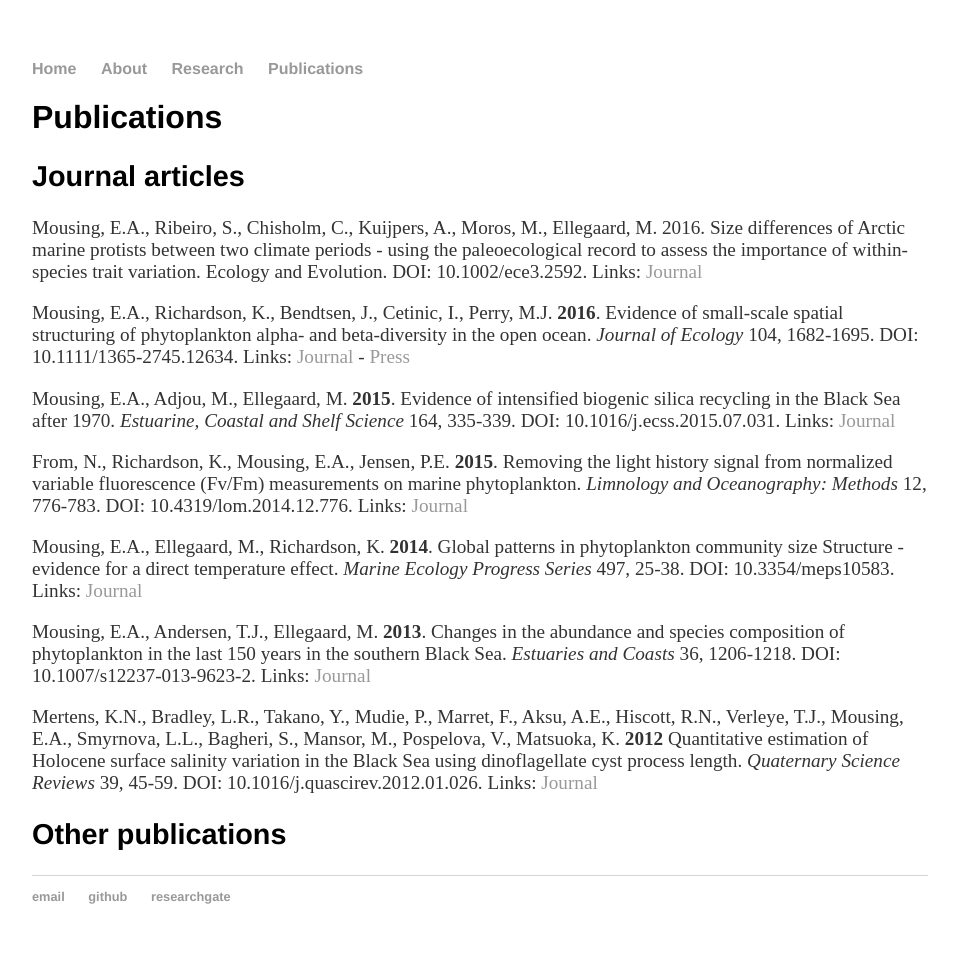
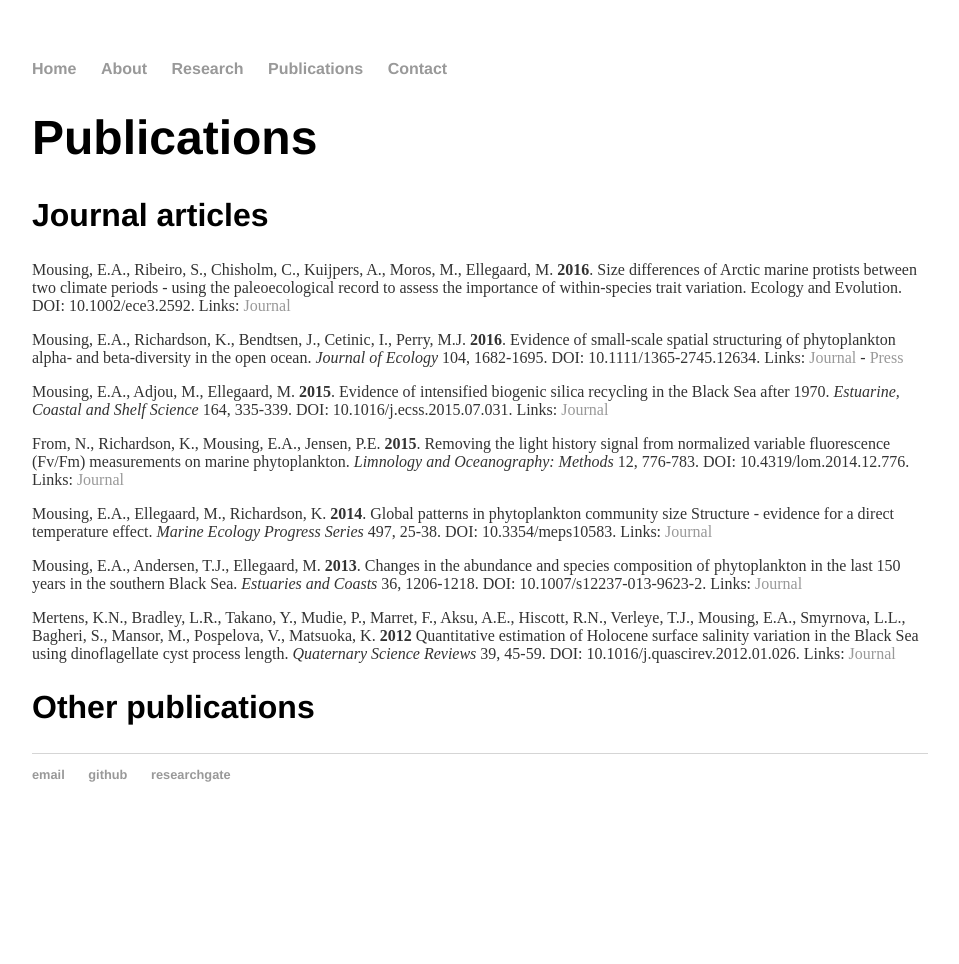
Before and after one commit to eamousing/eamousing.github.io, a Jekyll site: the page built from publications.html, in a window 1280 px wide. Shown: the whole page, without its empty margins (160-1119 px from the left). Built offline with Jekyll 4.4.1, drawn with Linux system fonts in a browser that asks for light colours; Markdown is read by kramdown in place of the engine named in the settings; after the commit the page ends 900 px from its top, so only the background shows below that.

Commit message:
test a hover

```diff
--- a/_layouts/default.html
+++ b/_layouts/default.html
@@ -9,9 +9,10 @@
 			<nav>
 	    		<ul>
 	        		<li><a href="/">Home</a></li>
-		        	<li><a href="/about">About</a></li>
+		        	<li><a href="/CV">About</a></li>
 	        		<li><a href="/research">Research</a></li>
 	        		<li><a href="/publications">Publications</a></li>
+					<li><a href="/contact">Contact</a></li>
 	    		</ul>
 			</nav>
 			<div class="container">
--- a/css/main.css
+++ b/css/main.css
@@ -16,19 +16,16 @@
     text-decoration: none;
     color: #999;
 }
-a:hover {
-    text-decoration: underline;
-}
 h1 {
-    font-size: 200%;
+    font-size: 3em;
     font-family:'Helvetica', 'Arial', 'Sans-Serif';
 }
 h2 {
-    font-size: 180%;
+    font-size: 2em;
     font-family: 'Helvetica', 'Arial', 'Sans-Serif';
 }
 p {
-    font-size: 120%;
+    font-size: 1em;
     color: #333;
 }
 footer {
--- a/publications.html
+++ b/publications.html
@@ -5,7 +5,7 @@
 <div class="blurb">
 	<h1>Publications</h1>
     <h2>Journal articles</h2>
-    <p>Mousing, E.A., Ribeiro, S., Chisholm, C., Kuijpers, A., Moros, M., Ellegaard, M. 2016. Size differences of Arctic marine protists between two climate periods - using the paleoecological record to assess the importance of within-species trait variation. Ecology and Evolution. DOI: 10.1002/ece3.2592.
+    <p>Mousing, E.A., Ribeiro, S., Chisholm, C., Kuijpers, A., Moros, M., Ellegaard, M. <b>2016</b>. Size differences of Arctic marine protists between two climate periods - using the paleoecological record to assess the importance of within-species trait variation. Ecology and Evolution. DOI: 10.1002/ece3.2592.
         Links: <a href="http://onlinelibrary.wiley.com/doi/10.1002/ece3.2592/abstract">Journal</a></p>
     <p>Mousing, E.A., Richardson, K., Bendtsen, J., Cetinic, I., Perry, M.J. <b>2016</b>. Evidence of small-scale spatial structuring of phytoplankton alpha- and beta-diversity in the open ocean. <i>Journal of Ecology</i> 104, 1682-1695. DOI: 10.1111/1365-2745.12634.
     Links:
```
